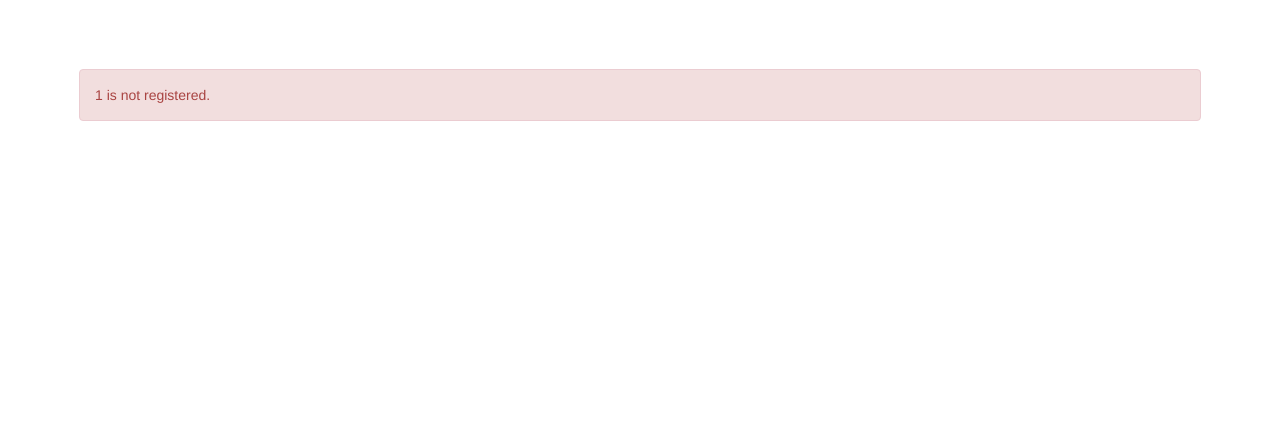
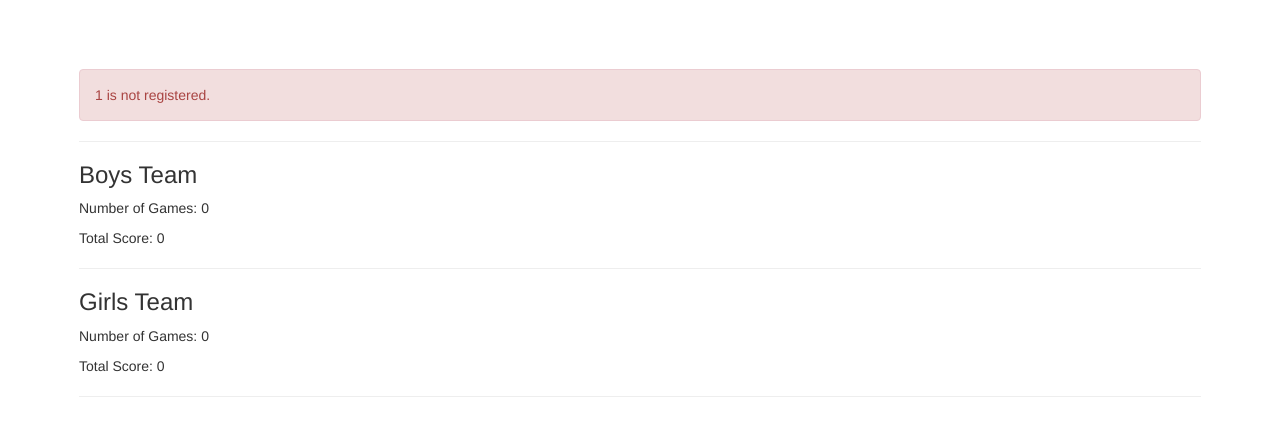
Before and after one commit to serenadipity/supreme-waffle, a Flask app: page /school/1 in a window 1280 px wide. Shown: the part 51-487 px from the top of the page. Run offline with Flask 2, Linux system fonts and the light colour scheme; the visitor is signed in with stand-in values (Sample User, id 1); data that the repository does not hold is empty; some libraries are stand-ins or nearby versions.

Commit message:
add game and score info to school profile and list of players

```diff
--- a/app.py
+++ b/app.py
@@ -116,7 +116,14 @@ def register_player():
 @app.route("/school/<school>")
 def show_school_profile(school):
     result = get_school(school)
-    return render_template("school.html", error = result[0], data = result[1])
+    #### need to get current year
+    boys = get_players_by_year_and_school_and_gender(2016, school, "Boys Team")
+    girls = get_players_by_year_and_school_and_gender(2016, school, "Girls Team")
+
+    boys_scores = get_gamescores_by_school_and_gender(school, "Boys Team")
+    girls_scores = get_gamescores_by_school_and_gender(school, "Girls Team")
+
+    return render_template("school.html", error = result[0], data = result[1], boys = boys, boys_scores = boys_scores, girls = girls, girls_scores = girls_scores)
 
 @app.route("/player/<year>/<id>")
 def show_player_profile(year, id):
@@ -129,7 +136,7 @@ def show_player_profile(year, id):
     print "\n\n"
     print players
     print "\n\n"
-    return render_template("player.html", user = user, error = False, players = players) #add some params
+    return render_template("player.html", user = user, error = False, players = players)
 
 @app.route("/user/<username>")
 def show_schools(username):
--- a/datas.py
+++ b/datas.py
@@ -89,13 +89,13 @@ def create_school(school_name, street_address, borough, zipcode, team, division,
 
 ######## CREATE EVENT ########
 
-def create_event(school_home, home_score, school_away, away_score, date, time, game_id, status, address):
+def create_event(school_home, home_score, school_away, away_score, date, time, game_id, status, address, gender):
     #set up connection
     conn = sqlite3.connect("data.db")
     c = conn.cursor()
 
     #create events table
-    q = 'CREATE TABLE IF NOT EXISTS events (school_home TEXT, home_score INT, school_away TEXT, away_score INT, date TEXT, time TEXT, game_id INT, status TEXT, address TEXT)'
+    q = 'CREATE TABLE IF NOT EXISTS events (school_home TEXT, home_score INT, school_away TEXT, away_score INT, date TEXT, time TEXT, game_id INT, status TEXT, address TEXT, gender TEXT)'
     c.execute(q)
 
     #check data is valid
@@ -105,8 +105,8 @@ def create_event(school_home, home_score, school_away, away_score, date, time, g
         conn.close()
         return [False, "Event already exists"]
     else:
-        q = 'INSERT INTO events (school_home, home_score, school_away, away_score, date, time, game_id, status, address) VALUES (?, ?, ?, ?, ?, ?, ?, ?, ?)'
-        c.execute(q, (school_home, home_score, school_away, away_score, date, time, game_id, status, address))
+        q = 'INSERT INTO events (school_home, home_score, school_away, away_score, date, time, game_id, status, address, gender) VALUES (?, ?, ?, ?, ?, ?, ?, ?, ?, ?)'
+        c.execute(q, (school_home, home_score, school_away, away_score, date, time, game_id, status, address, gender))
         conn.commit()
         conn.close()
         return [True, "Successful Event Creation"]
@@ -252,30 +252,30 @@ def get_players_by_year_and_gender(year, gender):
 #print get_players_by_year_and_gender(2014, "Girls Team")
 
 
-######## GET PLAYERS BY YEAR AND SCHOOL ########
-def get_players_by_year_and_school(year, school):
+######## GET PLAYERS BY YEAR, SCHOOL, and GENDER ########
+def get_players_by_year_and_school_and_gender(year, school, gender):
     conn = sqlite3.connect("data.db")
     c = conn.cursor()
 
     q = """SELECT *
            from players_""" + str(year) + """
-           WHERE school = ?"""
-    players = c.execute(q, (school,)).fetchall()
+           WHERE school = ? AND gender = ?"""
+    players = c.execute(q, (school, gender)).fetchall()
     conn.close()
     return players
 
-#print get_players_by_year_and_school(2016, "Stuyvesant High School")
+# print get_players_by_year_and_school(2016, "Stuyvesant High School", "Girls Team")
 
 
 ######## GET GAMESCORES BY SCHOOL ########
-def get_gamescores_by_school(school):
+def get_gamescores_by_school_and_gender(school, gender):
     conn = sqlite3.connect("data.db")
     c = conn.cursor()
 
-    q = "SELECT home_score from events WHERE school_home = ?"
-    home_scores = c.execute(q, (school,)).fetchall()
-    q = "SELECT away_score from events WHERE school_away = ?"
-    away_scores = c.execute(q, (school,)).fetchall()
+    q = "SELECT home_score from events WHERE school_home = ? AND gender = ?"
+    home_scores = c.execute(q, (school, gender)).fetchall()
+    q = "SELECT away_score from events WHERE school_away = ? AND gender = ?"
+    away_scores = c.execute(q, (school, gender)).fetchall()
     conn.close()
 
     total_score = 0;
@@ -285,8 +285,11 @@ def get_gamescores_by_school(school):
         total_score += game[0]
     return [num_games, total_score]
 
-create_event("Stuyvesant High School", 20, "Bronx Science", 15, "02/15/2016", "4:00pm", 22745, "", "345 Chambers Street")
+#create_event("Stuyvesant High School", 20, "Bronx Science", 15, "02/15/2016", "4:00pm", 22745, "", "345 Chambers Street","Girls Team")
+#create_event("Brooklyn Tech", 35, "Stuyvesant High School", 20, "04/25/2016", "5:30pm", 36375, "", "345 Chambers Street","Girls Team")
 
-create_event("Brooklyn Tech", 35, "Stuyvesant High School", 20, "04/25/2016", "5:30pm", 36375, "", "345 Chambers Street")
+#create_event("Stuyvesant High School", 20, "Bronx Science", 30, "01/15/2016", "4:00pm", 22365, "", "345 Chambers Street","Boys Team")
+#create_event("Brooklyn Tech", 35, "Stuyvesant High School", 40, "03/25/2016", "5:30pm", 35325, "", "345 Chambers Street","Boys Team")
 
-print get_gamescores_by_school("Stuyvesant High School")
+#print get_gamescores_by_school_and_gender("Stuyvesant High School","Girls Team")
+#print get_gamescores_by_school_and_gender("Stuyvesant High School","Boys Team")
--- a/templates/school.html
+++ b/templates/school.html
@@ -28,6 +28,24 @@
   <p>Manager: {{data[i][7]}}</p>
   {% endfor %}
   {% endif %}
+
+  <hr>
+  <h3>Boys Team</h3>
+  <p> Number of Games: {{boys_scores[0]}}</p>
+  <p> Total Score: {{boys_scores[1]}}</p>
+  <hr>
+  {% for player in boys %}
+  <p><a href="/player/{{player[0]}}/{{player[1]}}">{{player[2]}} {{player[3]}}</a> - Class of {{player[6]}}, {{player[7]}}</p>
+  {% endfor %}
+
+  <h3>Girls Team</h3>
+  <p> Number of Games: {{girls_scores[0]}}</p>
+  <p> Total Score: {{girls_scores[1]}}</p>
+  <hr>
+  {% for player in girls %}
+  <hr>
+  <p><a href="/player/{{player[0]}}/{{player[1]}}">{{player[2]}} {{player[3]}}</a> - Class of {{player[6]}}, {{player[7]}}</p>
+  {% endfor %}
 </div>
 
 
```
